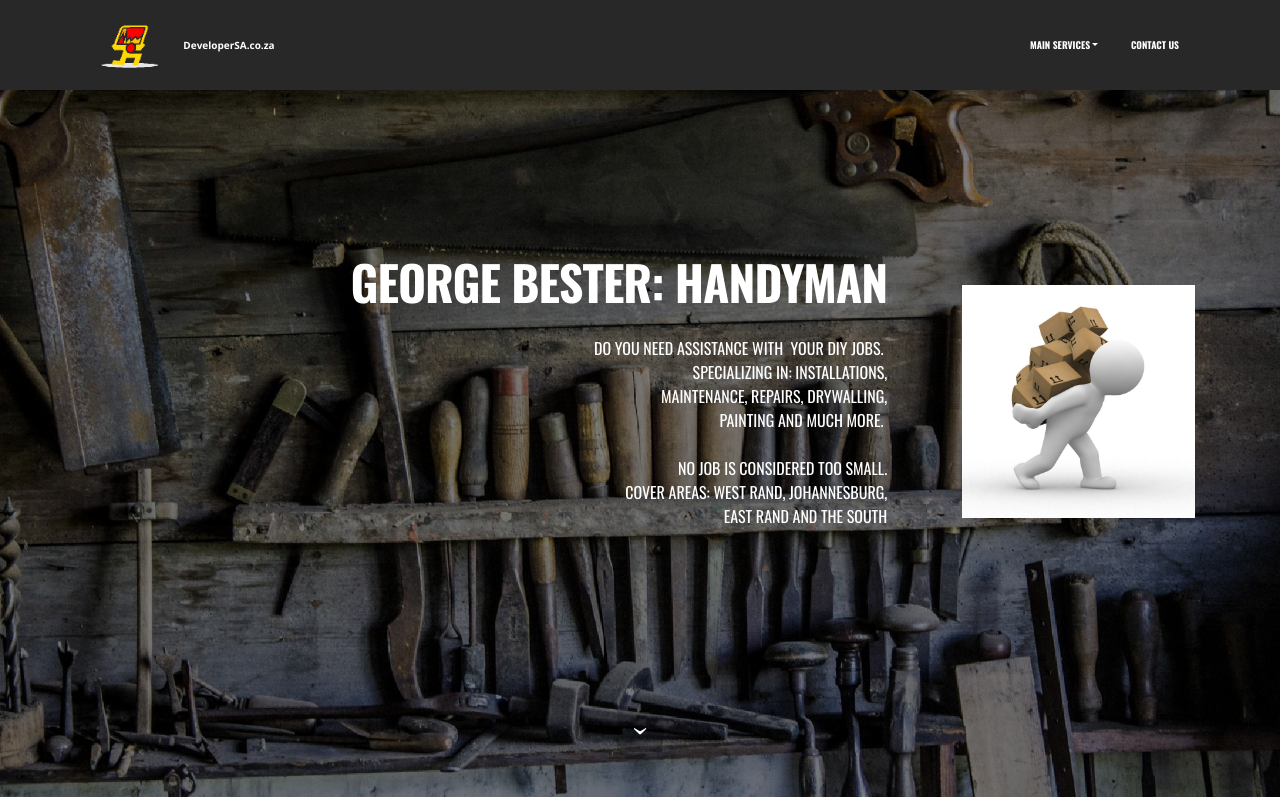
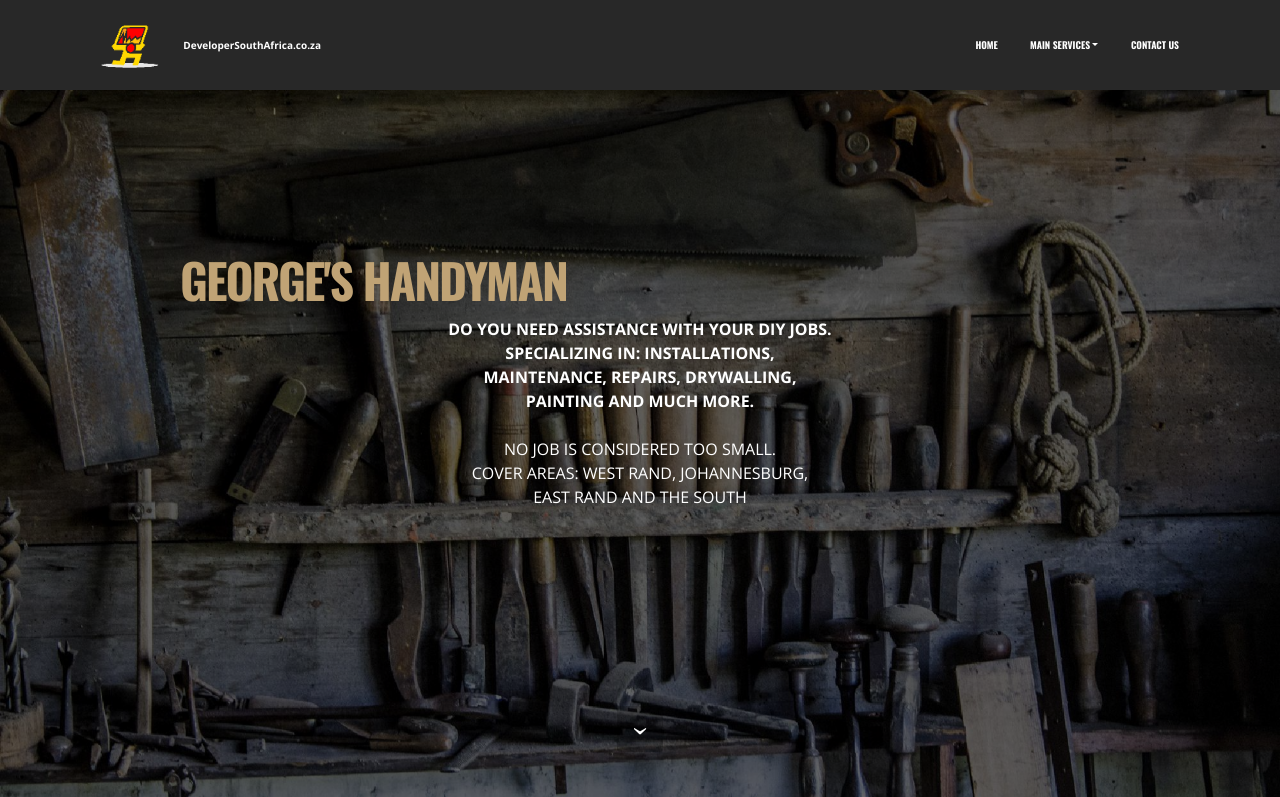
Before and after one commit to annettejacobs/handymannew, a plain HTML site: page index.html in a window 1280 px wide. Shown: the top 797 px of the page. Drawn offline with nearby package versions, Linux system fonts and the light colour scheme; files whose address does not match are found by name.

Commit message:
create github pages

```diff
--- a/index.html
+++ b/index.html
@@ -35,7 +35,7 @@
 
                     <div class="navbar-brand">
                         <a href="https://mobirise.com" class="navbar-logo"><img src="assets/images/smalllogotest-219x128.png" alt="Mobirise"></a>
-                        <a class="navbar-caption" href="https://mobirise.com">DeveloperSA.co.za</a>
+                        <a class="navbar-caption" href="https://mobirise.com">DeveloperSouthAfrica.co.za</a>
                     </div>
 
                 </div>
@@ -45,7 +45,7 @@
                         <div class="hamburger-icon"></div>
                     </button>
 
-                    <ul class="nav-dropdown collapse pull-xs-right nav navbar-nav navbar-toggleable-sm" id="exCollapsingNavbar"><li class="nav-item dropdown open"><a class="nav-link link dropdown-toggle" data-toggle="dropdown-submenu" href="https://mobirise.com/" aria-expanded="true">MAIN SERVICES</a><div class="dropdown-menu"><a class="dropdown-item" href="https://mobirise.com/">Installations</a><a class="dropdown-item" href="https://mobirise.com/">Maintenance</a><a class="dropdown-item" href="https://mobirise.com/">Repairs</a><a class="dropdown-item" href="#">Painting</a></div></li><li class="nav-item"><a class="nav-link link" href="contactus.html" aria-expanded="false">CONTACT US</a></li></ul>
+                    <ul class="nav-dropdown collapse pull-xs-right nav navbar-nav navbar-toggleable-sm" id="exCollapsingNavbar"><li class="nav-item"><a class="nav-link link" href="Home.html" aria-expanded="false">HOME</a></li><li class="nav-item dropdown"><a class="nav-link link dropdown-toggle" data-toggle="dropdown-submenu" href="https://mobirise.com/" aria-expanded="false">MAIN SERVICES</a><div class="dropdown-menu"><a class="dropdown-item" href="Home.html#features7-c">Installations</a><a class="dropdown-item" href="Home.html#features7-c">Maintenance</a><a class="dropdown-item" href="Home.html#features7-c">Repairs</a><a class="dropdown-item" href="Home.html#features7-c">Painting</a></div></li><li class="nav-item"><a class="nav-link link" href="contactus.html" aria-expanded="false">CONTACT US</a></li></ul>
                     <button hidden="" class="navbar-toggler navbar-close" type="button" data-toggle="collapse" data-target="#exCollapsingNavbar">
                         <div class="close-icon"></div>
                     </button>
@@ -58,44 +58,25 @@
 
 </section>
 
-<section class="engine"><a rel="external" href="https://mobirise.com">mobirise.com</a></section><section class="mbr-section mbr-section-hero mbr-section-full header2 mbr-after-navbar" id="header2-7" style="background-image: url(assets/images/mbr-2000x1333.jpg);">
+<section class="engine"><a rel="external" href="https://mobirise.com">Mobirise Web Page Builder</a></section><section class="mbr-section mbr-section-hero mbr-section-full mbr-parallax-background mbr-section-with-arrow mbr-after-navbar" id="header1-k" style="background-image: url(assets/images/mbr-2000x1333.jpg);">
 
-    <div class="mbr-overlay" style="opacity: 0.5; background-color: rgb(0, 0, 0);">
-    </div>
+    <div class="mbr-overlay" style="opacity: 0.6; background-color: rgb(0, 0, 0);"></div>
 
-    <div class="mbr-table mbr-table-full">
-        <div class="mbr-table-cell">
+    <div class="mbr-table-cell">
 
-            <div class="container">
-                <div class="mbr-section row">
-                    <div class="mbr-table-md-up">
+        <div class="container">
+            <div class="row">
+                <div class="mbr-section col-md-10 col-md-offset-1 text-xs-center">
 
+                    <h1 class="mbr-section-title display-1">GEORGE'S HANDYMAN</h1>
+                    <p class="mbr-section-lead lead"><strong>DO YOU NEED ASSISTANCE WITH  YOUR DIY JOBS. <br>SPECIALIZING IN: INSTALLATIONS,<br>MAINTENANCE, REPAIRS, DRYWALLING,<br>PAINTING AND MUCH MORE.</strong> <br><br>NO JOB IS CONSIDERED TOO SMALL.<br>COVER AREAS: WEST RAND, JOHANNESBURG, <br>EAST RAND AND THE SOUTH<br></p>
 
-
-
-                        <div class="mbr-table-cell col-md-5 content-size text-xs-center text-md-right">
-
-                            <h3 class="mbr-section-title display-2">GEORGE BESTER: HANDYMAN</h3>
-
-                            <div class="mbr-section-text">
-                                <p>DO YOU NEED ASSISTANCE WITH &nbsp;YOUR DIY JOBS.&nbsp;<br>SPECIALIZING IN: INSTALLATIONS,<br>MAINTENANCE, REPAIRS, DRYWALLING,<br>PAINTING AND MUCH MORE.&nbsp;<br><br>NO JOB IS CONSIDERED TOO SMALL.<br><span style="font-size: 1rem; line-height: 1.5;">COVER AREAS: WEST RAND, JOHANNESBURG, </span><br><span style="font-size: 1rem; line-height: 1.5;">EAST RAND AND THE SOUTH</span><br></p>
-                            </div>
-
-
-
-                        </div>
-                        <div class="mbr-table-cell mbr-valign-top mbr-left-padding-md-up col-md-7 image-size" style="width: 27%;">
-                            <div class="mbr-figure"><img src="assets/images/24-1400x1400.jpg"></div>
-                        </div>
-
-                    </div>
                 </div>
             </div>
-
         </div>
     </div>
 
-    <div class="mbr-arrow mbr-arrow-floating hidden-sm-down" aria-hidden="true"><a href="#features7-c"><i class="mbr-arrow-icon"></i></a></div>
+    <div class="mbr-arrow mbr-arrow-floating" aria-hidden="true"><a href="#features7-c"><i class="mbr-arrow-icon"></i></a></div>
 
 </section>
 
@@ -166,6 +147,7 @@
   <script src="assets/tether/tether.min.js"></script>
   <script src="assets/bootstrap/js/bootstrap.min.js"></script>
   <script src="assets/smooth-scroll/smooth-scroll.js"></script>
+  <script src="assets/jarallax/jarallax.js"></script>
   <script src="assets/dropdown/js/script.min.js"></script>
   <script src="assets/touch-swipe/jquery.touch-swipe.min.js"></script>
   <script src="assets/theme/js/script.js"></script>
```
Also changed, not shown: contactus.html (+2 -2 lines), 1 other file.
